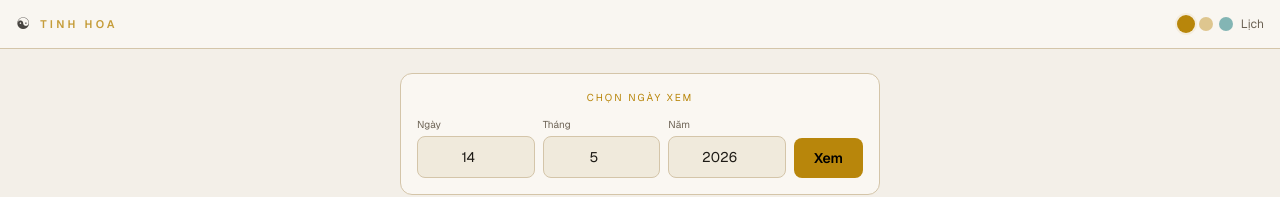
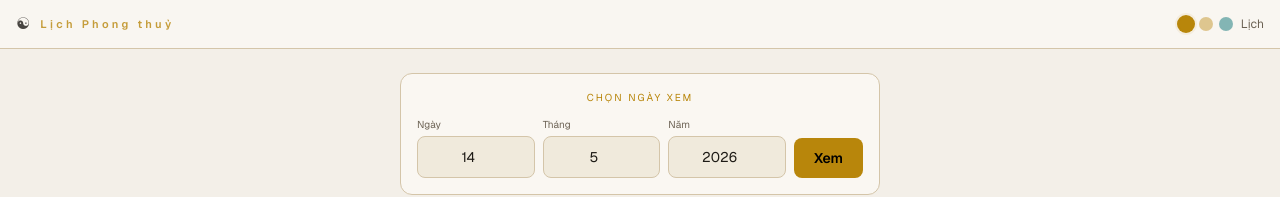
Before and after one commit to huynguyensoftdev/phongthuytinhhoa, a Next.js app: page /xem-ngay in a window 1280 px wide. Shown: the top 197 px of the page. Built offline with nearby package versions, Linux system fonts and the light colour scheme.

Commit message:
Đổi header title TINH HOA → Lịch Phong thuỷ

```diff
--- a/src/app/lich-van-nien/page.tsx
+++ b/src/app/lich-van-nien/page.tsx
@@ -34,7 +34,7 @@ export default function LichVanNienPage() {
       <header className="sticky top-0 z-10 flex items-center justify-between px-4 py-3 bg-[var(--card-bg)]/90 backdrop-blur-lg border-b border-[var(--card-border)]">
         <Link href="/" className="flex items-center gap-2.5">
           <span className="text-base opacity-80">☯</span>
-          <span className="text-[11px] font-semibold tracking-[0.3em] text-[var(--primary)]/80">TINH HOA</span>
+          <span className="text-[11px] font-semibold tracking-[0.3em] text-[var(--primary)]/80">Lịch Phong thuỷ</span>
         </Link>
         <Link href="/xem-ngay" className="text-xs text-[var(--text-muted)] hover:text-[var(--primary)] transition-colors duration-300">Xem ngày</Link>
       </header>
--- a/src/app/page.tsx
+++ b/src/app/page.tsx
@@ -73,7 +73,7 @@ export default function Home() {
         <div className="max-w-md mx-auto flex items-center justify-between px-3 py-3">
           <div className="flex items-center gap-2.5">
             <span className="text-base opacity-80">☯</span>
-            <span className="text-[11px] font-semibold tracking-[0.3em] text-[var(--primary)]/80">TINH HOA</span>
+            <span className="text-[11px] font-semibold tracking-[0.3em] text-[var(--primary)]/80">Lịch Phong thuỷ</span>
           </div>
           <div className="flex items-center gap-2">
             <ThemeSwitcher />
--- a/src/app/xem-ngay/page.tsx
+++ b/src/app/xem-ngay/page.tsx
@@ -50,7 +50,7 @@ export default function XemNgayPage() {
       <header className="sticky top-0 z-10 flex items-center justify-between px-4 py-3 bg-[var(--card-bg)]/90 backdrop-blur-lg border-b border-[var(--card-border)]">
         <Link href="/" className="flex items-center gap-2.5">
           <span className="text-base opacity-80">☯</span>
-          <span className="text-[11px] font-semibold tracking-[0.3em] text-[var(--primary)]/80">TINH HOA</span>
+          <span className="text-[11px] font-semibold tracking-[0.3em] text-[var(--primary)]/80">Lịch Phong thuỷ</span>
         </Link>
         <div className="flex items-center gap-2">
           <ThemeSwitcher />
```
